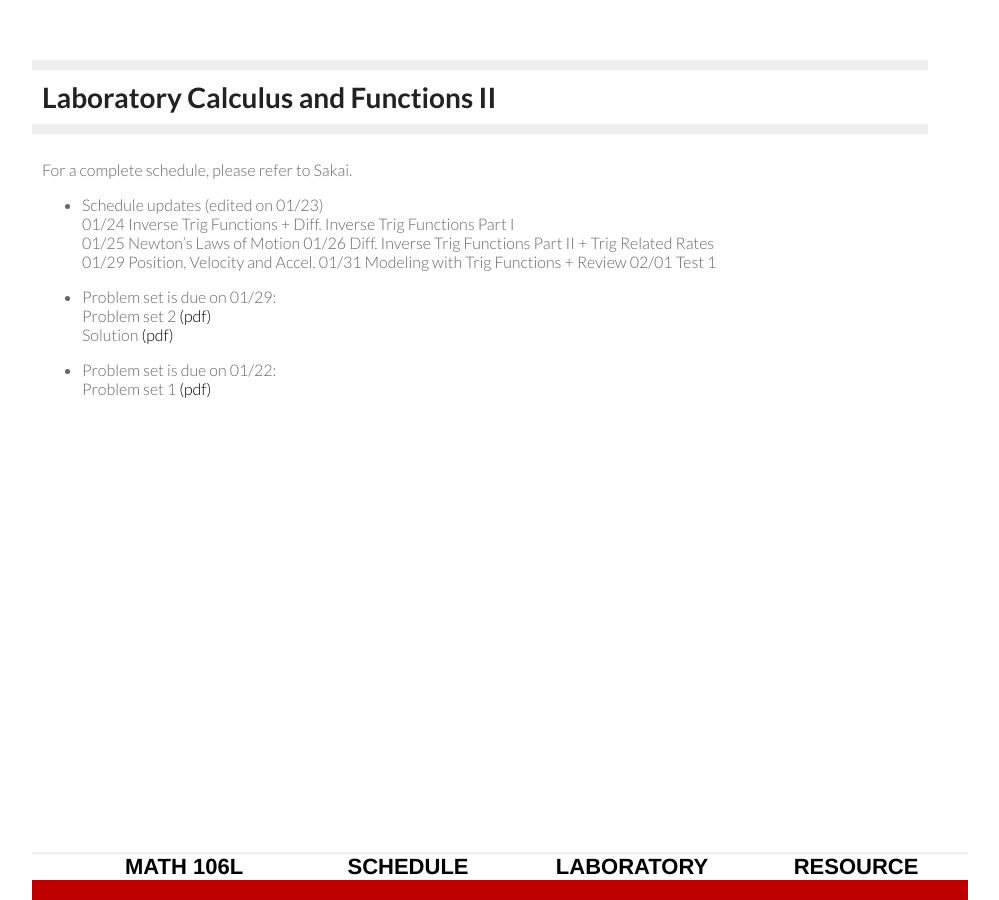
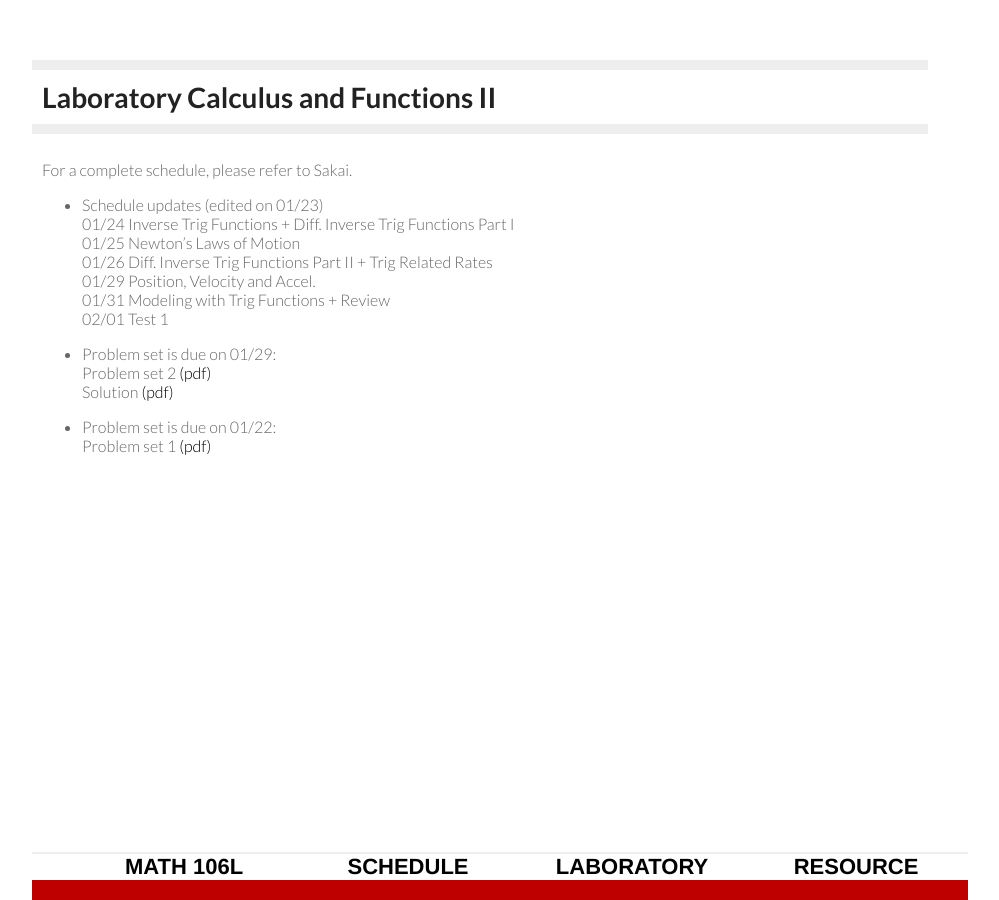
Before and after one commit to sshanshans/math106, a Jekyll site: the page built from schedule/schedule.md, in a window 1280 px wide. Shown: the whole page, without its empty margins (160-1159 px from the left). Built offline with Jekyll 4.4.1, drawn with Linux system fonts in a browser that asks for light colours.

```diff
--- a/schedule/schedule.md
+++ b/schedule/schedule.md
@@ -7,11 +7,11 @@ For a complete schedule, please refer to Sakai. <br>
 
 * Schedule updates (edited on 01/23) <br>
 01/24 Inverse Trig Functions + Diff. Inverse Trig Functions Part I <br>
-01/25 Newton's Laws of Motion
+01/25 Newton's Laws of Motion <br>
 01/26 Diff. Inverse Trig Functions Part II + Trig Related Rates <br>
-01/29 Position, Velocity and Accel.
-01/31 Modeling with Trig Functions + Review
-02/01 Test 1
+01/29 Position, Velocity and Accel. <br>
+01/31 Modeling with Trig Functions + Review <br>
+02/01 Test 1 <br>
 
 * Problem set is due on 01/29: <br>
   Problem set 2 [(pdf)](\math106\schedule\week2\2.pdf) <br>
```
